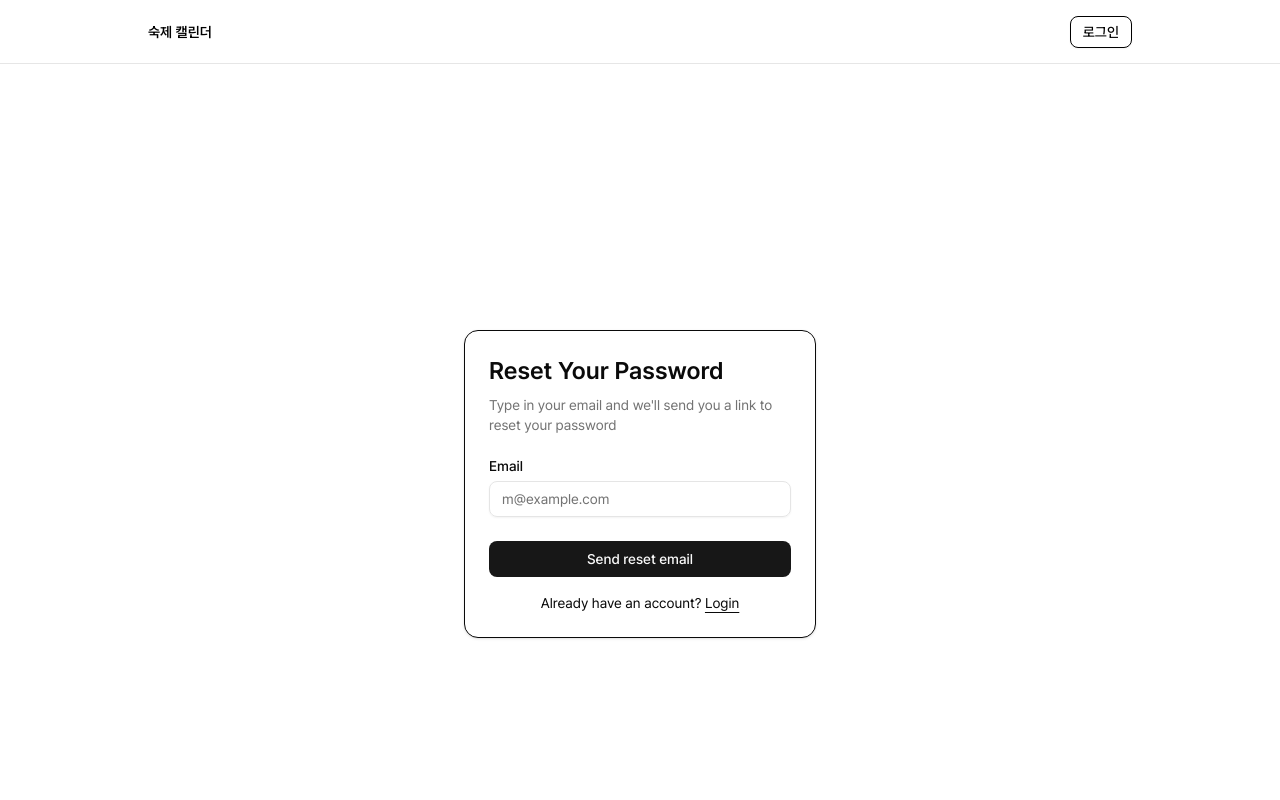
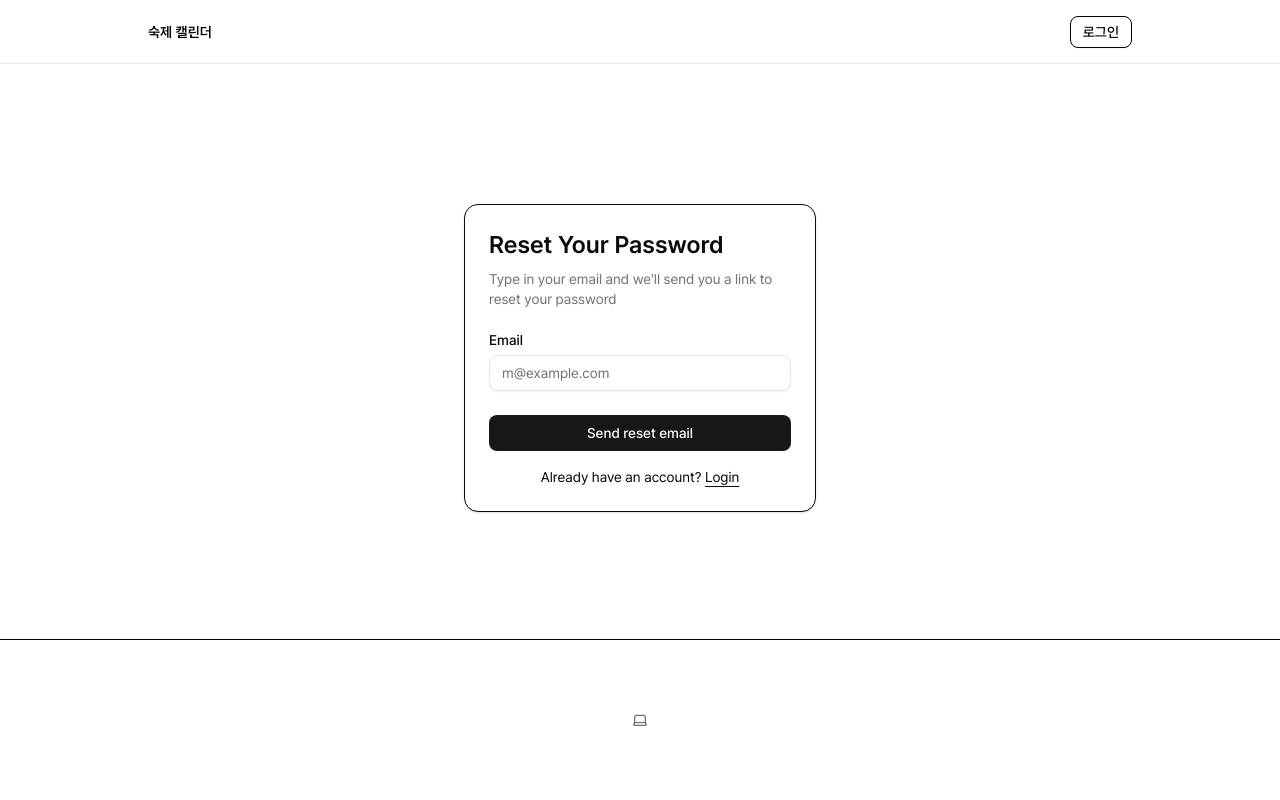
Before and after one commit to andongmin94/to-do, a Next.js app: page /auth/forgot-password in a window 1280 px wide. Shown: the top 800 px of the page. Built offline with nearby package versions, Linux system fonts and the light colour scheme; no server answers.

Commit message:
Update page.tsx

```diff
--- a/app/auth/forgot-password/page.tsx
+++ b/app/auth/forgot-password/page.tsx
@@ -2,7 +2,7 @@ import { ForgotPasswordForm } from "@/components/forgot-password-form";
 
 export default function Page() {
   return (
-    <div className="flex min-h-svh w-full items-center justify-center p-6 md:p-10">
+    <div className="flex mt-20 w-full items-center justify-center p-6 md:p-10">
       <div className="w-full max-w-sm">
         <ForgotPasswordForm />
       </div>
```
